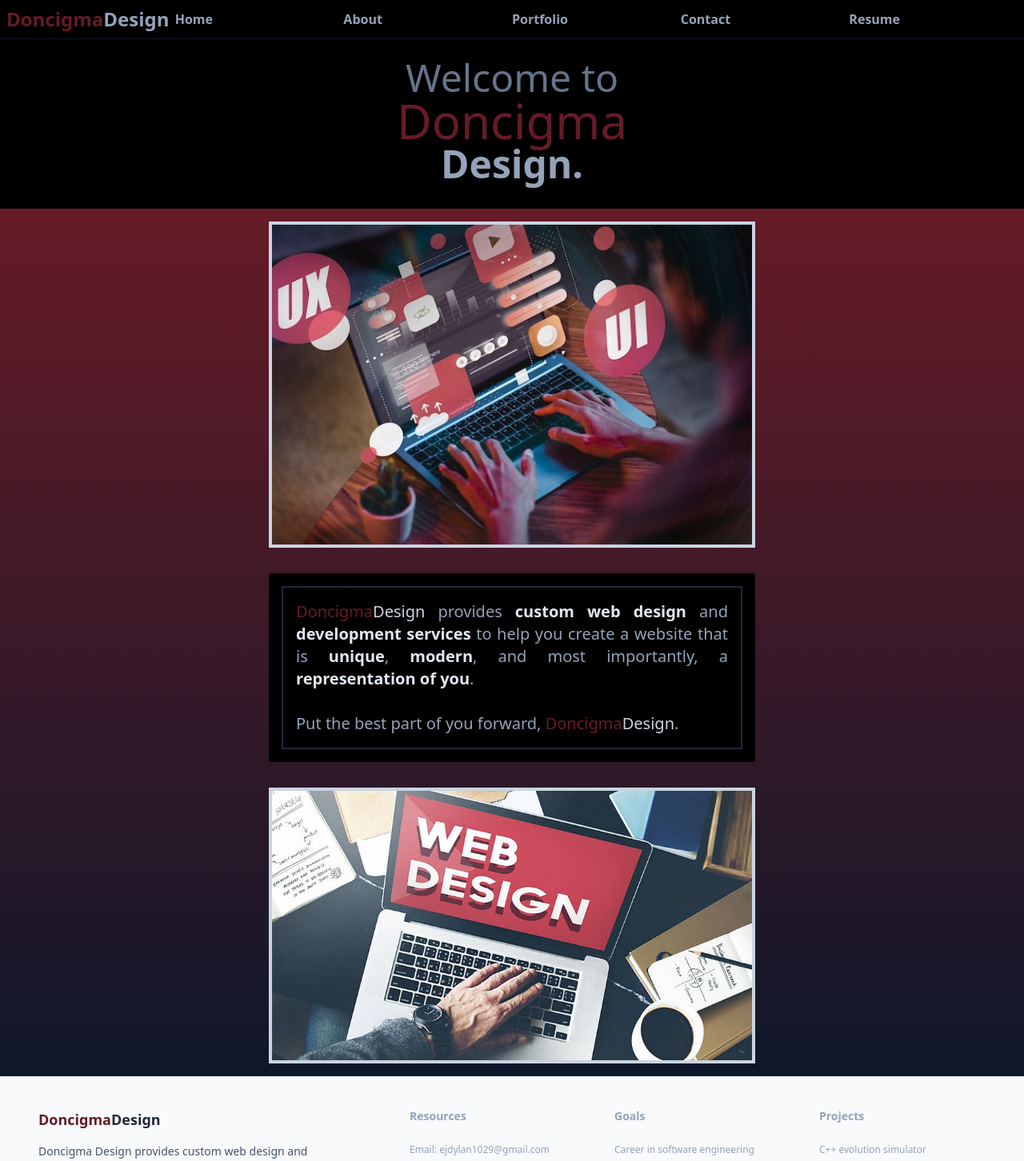
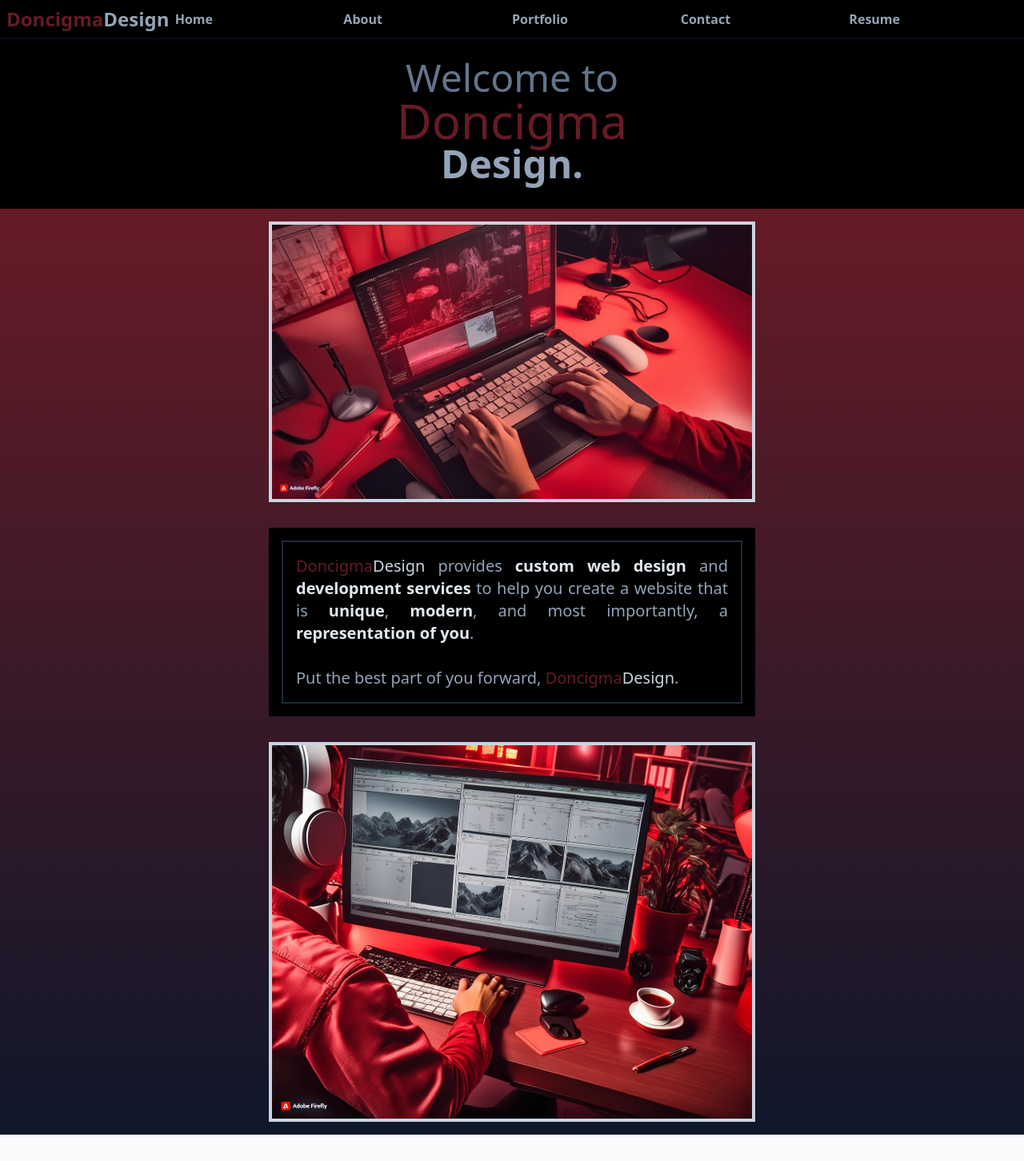
Before and after one commit to doncigma/doncigma-design, a Nuxt app: page / in a window 1280 px wide. Shown: the top 1452 px of the page at 80% size. Built offline with nearby package versions, Linux system fonts and the light colour scheme.

Commit message:
home page DONE

```diff
--- a/pages/index.vue
+++ b/pages/index.vue
@@ -5,12 +5,16 @@
         <p class="flex justify-center text-center text-5xl text-slate-400 font-semibold">Design.</p>
     </div>
 
+    <div class="flex flex-row justify-between">
+
+        <div class="bg-gray-950 w-0 md:w-0"/>
+
         <!-- Whole middle -->
         <div class="flex justify-center bg-gradient-to-t from-slate-900 to-mexicanred-500">
-        <div class="flex flex-col md:w-1/2">
+            <div class="flex flex-col md:w-2/4">
                 <!-- Left image -->
                 <div class="overflow-hidden m-4 border-4 border-slate-300">
-                <NuxtImg src="home/home-left.jpg" class="w-full"/>
+                    <NuxtImg src="home/ai-laptop.jpg" class="w-full"/>
                 </div>
 
                 <!-- Company desc -->
@@ -39,10 +43,12 @@
 
                 <!-- Right image -->
                 <div class="overflow-hidden m-4 border-4 border-slate-300">
-                <NuxtImg src="home/home-right.jpg" class="w-full"/>
+                    <NuxtImg src="home/ai-laptop-guy.jpg" class="w-full"/>
                 </div>
             </div>
         </div>
 
+        <div class="bg-gray-950 w-0 md:w-0"/>
 
+    </div>
 </template>
```
Also changed, not shown: public/home/ai-laptop-guy.jpg (added), public/home/ai-laptop.jpg (added). Lines whose indentation alone changed are shown as unchanged.
